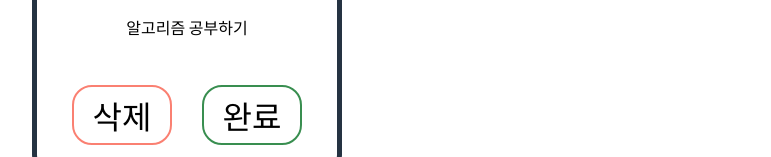
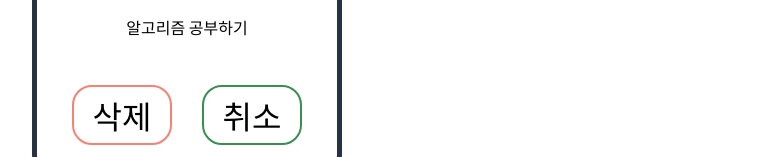
Before and after one commit to h0ngwon/sparta-week4-project, a React (Create React App) app: page / in a window 1280 px wide. Shown: the part 795-952 px from the top of the page, without its empty margins (143-914 px from the left). Built offline with nearby package versions, Linux system fonts and the light colour scheme.

Commit message:
Feat: 투두리스트 취소 기능

```diff
--- a/src/App.jsx
+++ b/src/App.jsx
@@ -45,6 +45,15 @@ function App() {
 			const updateTodo = prevTodo.map((todo) =>
 				todo.id === todoId ? { ...todo, isDone: !todo.isDone } : todo
 			);
+			return updateTodo;
+		});
+	};
+
+	const cancelHandler = (todoId) => {
+		setTodo((prevTodo) => {
+			const updateTodo = prevTodo.map((todo) =>
+				todo.id === todoId ? { ...todo, isDone: !todo.isDone } : todo
+			);
             return updateTodo;
 		});
 	};
@@ -56,6 +65,7 @@ function App() {
 				items={todo}
 				onDeleteItem={deleteHandler}
 				onFinishItem={finishHandler}
+                onCancelItem={cancelHandler}
 			/>
 		</div>
 	);
--- a/src/components/TodoItem.jsx
+++ b/src/components/TodoItem.jsx
@@ -2,23 +2,46 @@ import React from "react";
 import styles from "./TodoItem.module.css";
 
 const TodoItem = (props) => {
+	const deleteHandler = () => {
+		props.onDelete(props.items.id);
+	};
 
-    const deleteHandler = () => {
-        props.onDelete(props.items.id);
-    }
+	const finishHandler = () => {
+		props.onFinish(props.items.id);
+	};
 
-    const finishHandler = () => {
-        props.onFinish(props.items.id)
-    }
+	const cancelHandler = () => {
+		props.onCancel(props.items.id);
+	};
 
 	return (
 		<div className={styles["item-container"]}>
 			<h3>{props.items.title}</h3>
 			<p>{props.items.desc}</p>
-            <div className={styles['btn-wrapper']}>
-                <button className={styles['delete-btn']} onClick={deleteHandler}>삭제</button>
-                <button className={styles['finish-btn']} onClick={finishHandler}>완료</button>
-            </div>
+			<div className={styles["btn-wrapper"]}>
+				<button
+					className={styles["delete-btn"]}
+					onClick={deleteHandler}
+				>
+					삭제
+				</button>
+				{props.items.isDone === false && (
+					<button
+						className={styles["finish-btn"]}
+						onClick={finishHandler}
+					>
+						완료
+					</button>
+				)}
+				{props.items.isDone === true && (
+					<button
+						className={styles["finish-btn"]}
+						onClick={cancelHandler}
+					>
+						취소
+					</button>
+				)}
+			</div>
 		</div>
 	);
 };
--- a/src/components/TodoItems.jsx
+++ b/src/components/TodoItems.jsx
@@ -15,7 +15,7 @@ const TodoItems = (props) => {
 							<TodoItem
 								items={item}
 								onDelete={props.onDeleteItem}
-                                onFinish={props.onFinishItem}
+								onFinish={props.onFinishItem}
 							/>
 						</Card>
 					))}
@@ -26,7 +26,12 @@ const TodoItems = (props) => {
 					.filter((item) => item.isDone === true)
 					.map((item) => (
 						<Card key={item.id}>
-							<TodoItem key={item.id} items={item} />
+							<TodoItem
+								key={item.id}
+								items={item}
+								onDelete={props.onDeleteItem}
+                                onCancel={props.onCancelItem}
+							/>
 						</Card>
 					))}
 			</div>
```
